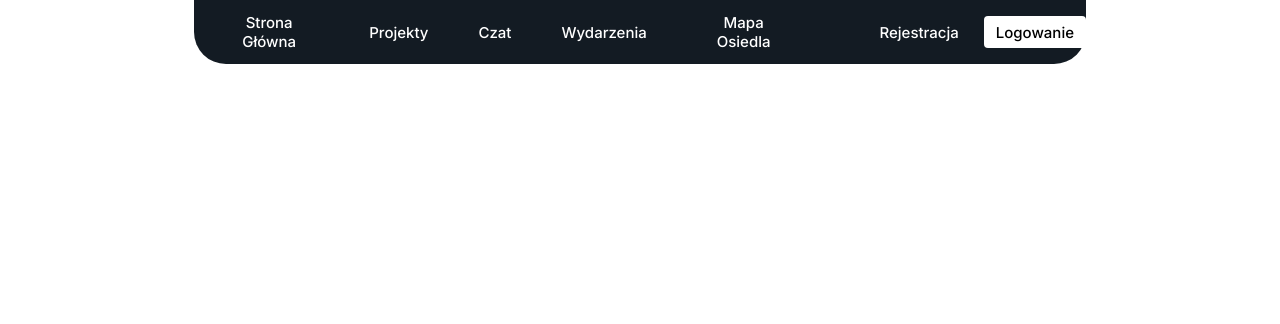
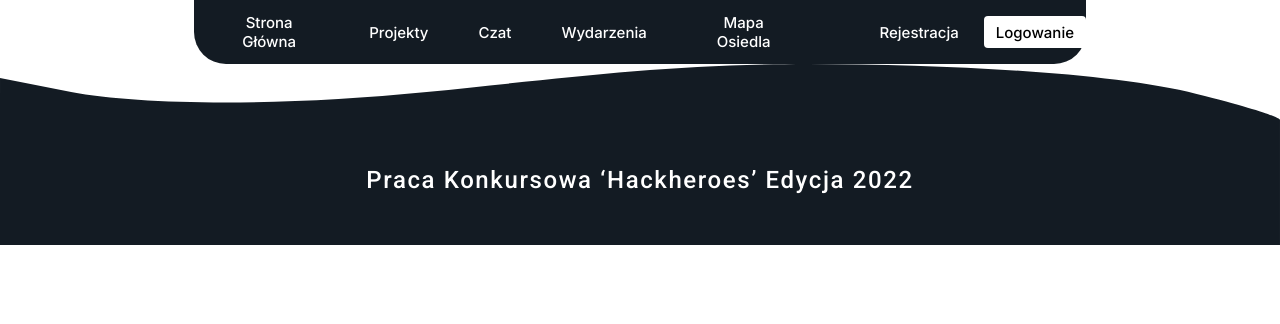
Before and after one commit to Navio1430/VoteAround, a Flask app: page / in a window 1280 px wide. Shown: the top 324 px of the page. Run offline with Flask 3, Linux system fonts and the light colour scheme.

Commit message:
Added footer

```diff
--- a/website/static/styles/app.css
+++ b/website/static/styles/app.css
@@ -1,6 +1,32 @@
 @import url("https://fonts.googleapis.com/css2?family=Inter:wght@400;500;600;700&family=Lato:wght@400;700;900&family=Roboto:wght@400;500;700&display=swap");
 @import url("https://fonts.googleapis.com/css2?family=Inter:wght@400;500;600;700&family=Lato:wght@400;700;900&family=Roboto:wght@400;500;700&display=swap");
 @import url("https://fonts.googleapis.com/css2?family=Inter:wght@400;500;600;700&family=Lato:wght@400;700;900&family=Roboto:wght@400;500;700&display=swap");
+.footer {
+  display: -webkit-box;
+  display: -ms-flexbox;
+  display: flex;
+  -webkit-box-pack: center;
+      -ms-flex-pack: center;
+          justify-content: center;
+  justify-items: center;
+}
+
+.footer__text {
+  color: #ffffff;
+  font-family: "Roboto", sans-serif;
+  font-weight: 500;
+  font-size: 1.5rem;
+  letter-spacing: 0.1rem;
+  text-transform: capitalize;
+  z-index: 1;
+  margin-top: 8%;
+}
+
+.footer__img {
+  z-index: 0;
+  position: absolute;
+}
+
 .navbar {
   display: -ms-grid;
   display: grid;
--- a/website/static/styles/components/global/_footer.scss
+++ b/website/static/styles/components/global/_footer.scss
@@ -0,0 +1,21 @@
+.footer {
+    display: flex;
+    justify-content: center;
+    justify-items: center;
+
+    &__text {
+        color: $white;
+        font-family: $roboto;
+        font-weight: 500;
+        font-size: 1.5rem;
+        letter-spacing: 0.1rem;
+        text-transform: capitalize;
+        z-index: 1;
+        margin-top: 8%;
+    }
+
+    &__img {
+        z-index: 0;
+        position: absolute;
+    }
+}
--- a/website/templates/index.html
+++ b/website/templates/index.html
@@ -49,5 +49,15 @@
                 </div>
             </div>
         </nav>
+
+        <footer class="footer">
+            <p class="footer__text">
+                Praca konkursowa ‘Hackheroes’ Edycja 2022
+            </p>
+            <img
+                class="footer__img"
+                src="../static/assets/footer-background.svg"
+            />
+        </footer>
     </body>
 </html>
```
Also changed, not shown: website/static/assets/footer-background.svg (added), 1 other file.
